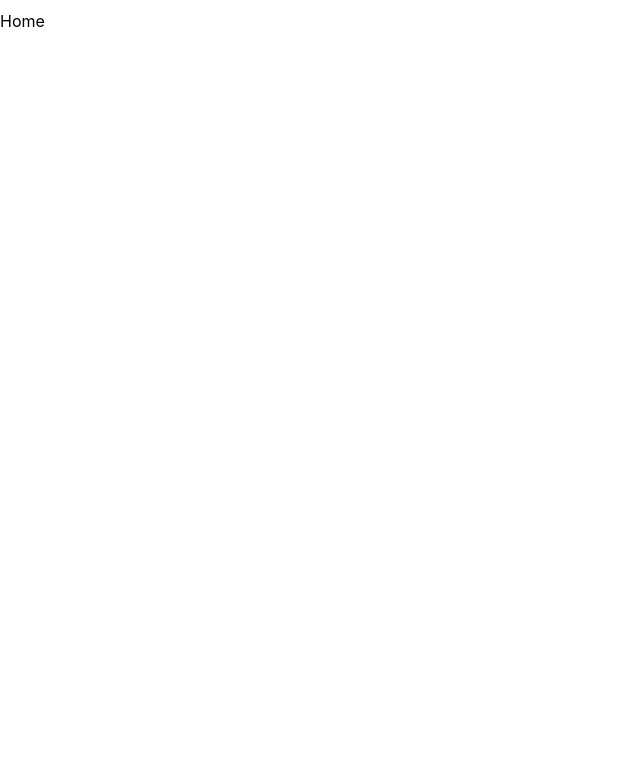
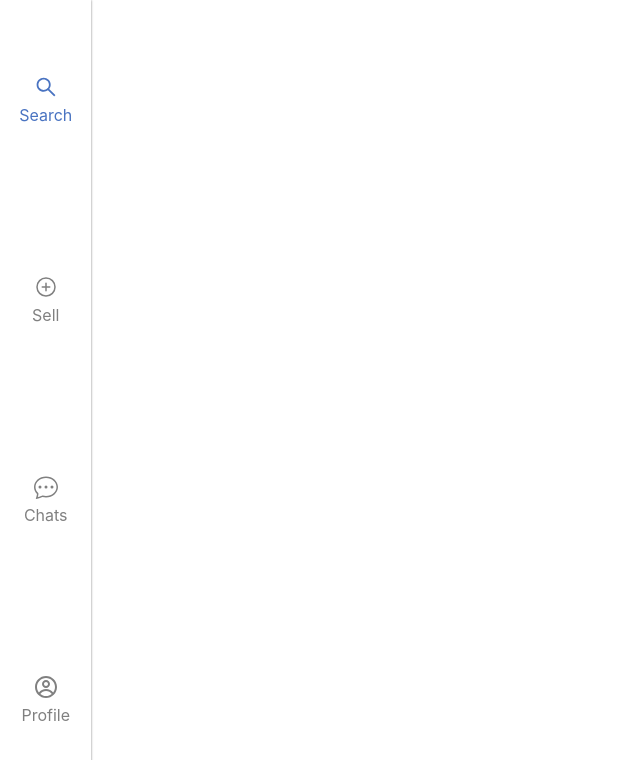
Before and after one commit to VladBrok/payback, a Next.js app: page / in a window 1280 px wide. Shown: the top 760 px of the page, without its empty margins (0-640 px from the left). Built offline with nearby package versions, Linux system fonts and the light colour scheme.

Commit message:
Create Menu component

```diff
--- /dev/null
+++ b/components/Menu/Menu.js
@@ -0,0 +1,19 @@
+import styles from "./Menu.module.scss";
+import Link from "next/link";
+
+export default function Menu({ itemsData }) {
+  const items = itemsData.map(({ name, Icon, isActive }) => (
+    <li key={name} className={isActive ? styles["active-item"] : styles.item}>
+      <Link href={name}>
+        <a className={styles.link}>
+          <span className={styles.icon}>
+            <Icon />
+          </span>
+          <span>{name}</span>
+        </a>
+      </Link>
+    </li>
+  ));
+
+  return <ul className={styles.container}>{items}</ul>;
+}
--- /dev/null
+++ b/components/Menu/Menu.module.scss
@@ -0,0 +1,53 @@
+@use "../../styles/breakpoints.scss" as b;
+@use "../../styles/colors.scss" as c;
+
+.container {
+  position: fixed;
+  top: 100%;
+  left: 0;
+  display: flex;
+  justify-content: space-between;
+  width: 100vw;
+  color: c.$text-secondary;
+  background: white;
+  box-shadow: 0 0 0.15rem 0 c.$text-secondary;
+  transform: translateY(-100%);
+
+  @media (min-width: b.$md) {
+    flex-direction: column;
+    width: fit-content;
+    height: 100vh;
+    padding: 0 0.4rem;
+  }
+
+  @mixin item {
+    display: flex;
+    flex: 1 1 0;
+    align-items: center;
+    justify-content: center;
+  }
+
+  .item {
+    @include item;
+  }
+
+  .active-item {
+    @include item;
+    color: c.$highlight;
+  }
+
+  .link {
+    display: flex;
+    flex: 1 1 0;
+    flex-direction: column;
+    align-items: center;
+    justify-content: center;
+    padding: min(0.8rem, 2vh);
+    text-transform: capitalize;
+    cursor: pointer;
+
+    .icon {
+      font-size: 1.5rem;
+    }
+  }
+}
--- /dev/null
+++ b/components/Menu/index.js
@@ -0,0 +1 @@
+export { default } from "./Menu";
--- /dev/null
+++ b/data/menuItems.js
@@ -0,0 +1,25 @@
+import { AiOutlineSearch } from "react-icons/ai";
+import { IoAddCircleOutline } from "react-icons/io5";
+import { BsChatDots } from "react-icons/bs";
+import { CgProfile } from "react-icons/cg";
+
+const menuItems = [
+  {
+    name: "search",
+    Icon: AiOutlineSearch,
+  },
+  {
+    name: "sell",
+    Icon: IoAddCircleOutline,
+  },
+  {
+    name: "chats",
+    Icon: BsChatDots,
+  },
+  {
+    name: "profile",
+    Icon: CgProfile,
+  },
+];
+
+export default menuItems;
--- a/package.json
+++ b/package.json
@@ -12,6 +12,7 @@
     "next": "12.2.3",
     "react": "18.2.0",
     "react-dom": "18.2.0",
+    "react-icons": "^4.4.0",
     "sass": "^1.54.0"
   },
   "devDependencies": {
--- a/pages/index.js
+++ b/pages/index.js
@@ -1,5 +1,9 @@
 import styles from "./index.module.scss";
+import Menu from "../components/Menu";
+import menuItems from "../data/menuItems";
+
+menuItems[0].isActive = true;
 
 export default function Home() {
-  return <h1>Home</h1>;
+  return <Menu itemsData={menuItems} />;
 }
--- /dev/null
+++ b/styles/breakpoints.scss
@@ -0,0 +1,5 @@
+$xsm: 576px;
+$sm: 640px;
+$md: 768px;
+$lg: 1024px;
+$xl: 1280px;
--- /dev/null
+++ b/styles/colors.scss
@@ -0,0 +1,3 @@
+$text-primary: black;
+$text-secondary: gray;
+$highlight: rgb(73, 115, 193);
--- a/styles/globals.scss
+++ b/styles/globals.scss
@@ -1,7 +1,6 @@
 html,
 body {
-  margin: 0;
-  padding: 0;
+  min-height: 100vh;
   font-family: -apple-system, BlinkMacSystemFont, Segoe UI, Roboto, Oxygen,
     Ubuntu, Cantarell, Fira Sans, Droid Sans, Helvetica Neue, sans-serif;
 }
@@ -21,6 +20,12 @@ a {
   text-decoration: none;
 }
 
+ul {
+  list-style: none;
+}
+
 * {
   box-sizing: border-box;
+  margin: 0;
+  padding: 0;
 }
```
Also changed, not shown: 1 other file (tests, documents, lock files or other folders).
